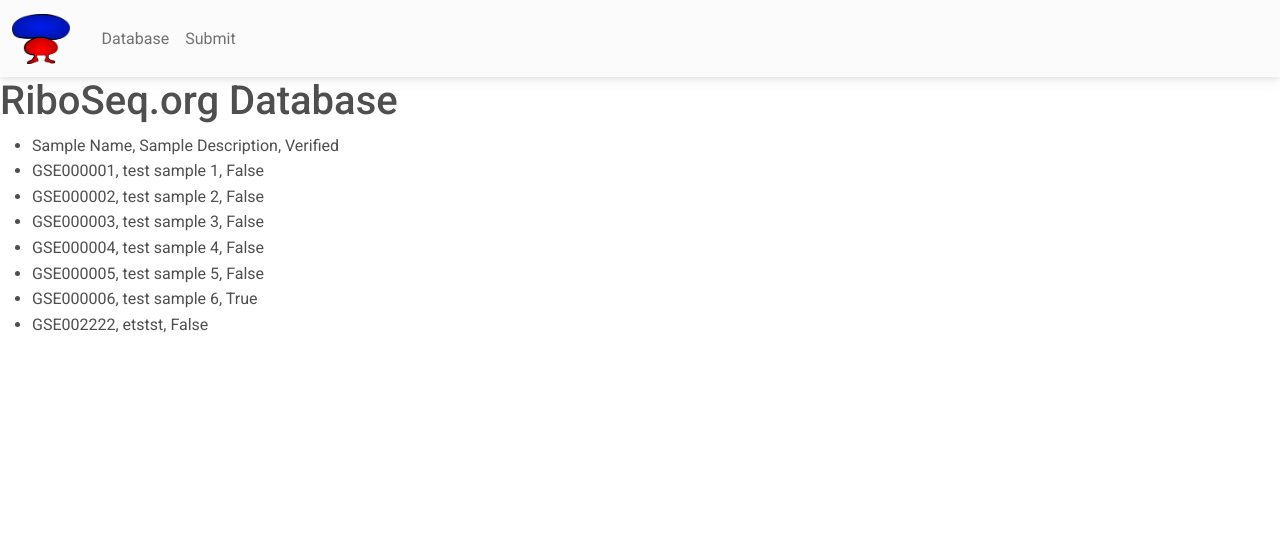
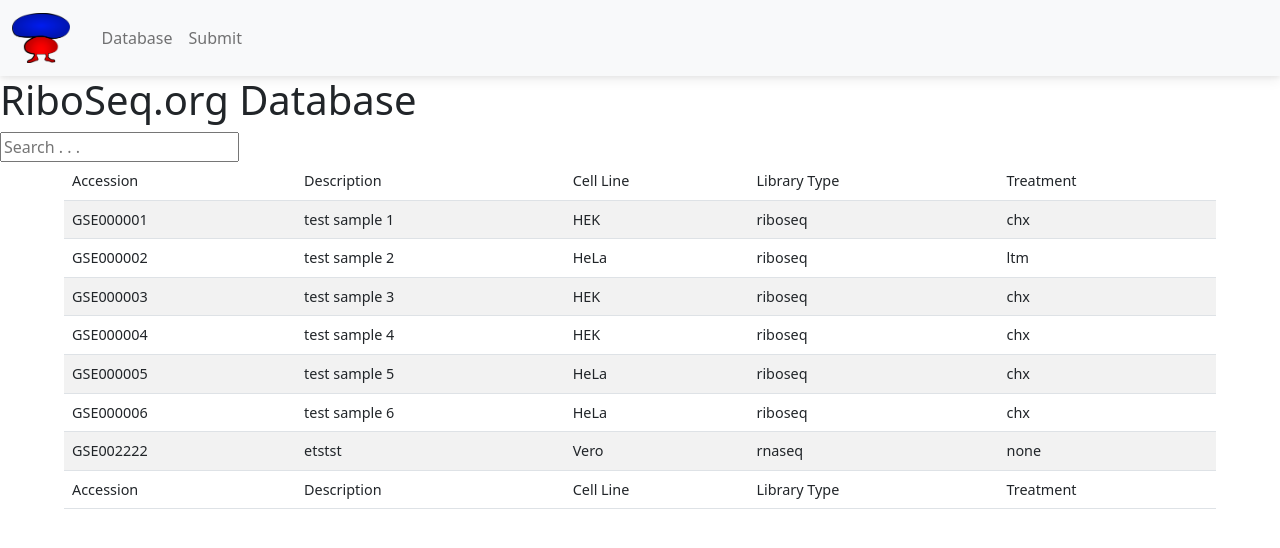
Before and after one commit to riboseqorg/riboseqorg.github.io, a Django app: page /db in a window 1280 px wide. Shown: the top 548 px of the page. Run offline with Django 4.2, Linux system fonts and the light colour scheme; data comes from the database, SQL or seed files in the repository; some libraries are stand-ins or nearby versions.

Commit message:
added database tables

```diff
--- a/riboseqorg/main/static/css/riboseq-css.css
+++ b/riboseqorg/main/static/css/riboseq-css.css
@@ -1,5 +1,6 @@
 @charset "utf-8";
-body {
+
+.riboseqorg {
 	background-color: rgb(244,234,223);
 	background-image: url(../images/150617-1415-page-background.jpg);
 	background-repeat: repeat-x;
--- a/riboseqorg/main/templates/main/base.html
+++ b/riboseqorg/main/templates/main/base.html
@@ -8,8 +8,6 @@
               href="{% static 'images/favicon.ico' %}"
               type="image/x-icon"/>
         <meta http-equiv="x-ua-compatible" content="ie=edge" />
-        <!-- <link rel="stylesheet"
-       href="https://maxcdn.bootstrapcdn.com/bootstrap/3.3.7/css/bootstrap.min.css"> -->
         <!-- MDB icon -->
         <link rel="icon"
               href="{% static 'images/favicon.ico' %}"
@@ -22,7 +20,7 @@
               href="https://fonts.googleapis.com/css2?family=Roboto:wght@300;400;500;700;900&display=swap"/>
         <!-- MDB -->
         <link rel="stylesheet" href="{% static 'css/mdb.min.css' %}" />
-        <!-- <link href="css/riboseq-css.css"  rel="stylesheet" type="text/css"> -->
+        <link href="{% static 'css/riboseq-css.css' %}"  rel="stylesheet" type="text/css">
         <title>
             {% block titile %}RiboSeq.Org{% endblock %}
         </title>
--- a/riboseqorg/main/templates/main/database.html
+++ b/riboseqorg/main/templates/main/database.html
@@ -1,11 +1,73 @@
 {% extends 'main/base.html' %}
 {% block title %}RiboSeq.Org Database{% endblock %}
 {% block content %}
+    <link rel="stylesheet" type="text/css" href="https://cdnjs.cloudflare.com/ajax/libs/twitter-bootstrap/5.2.0/css/bootstrap.min.css">
+    <link rel="stylesheet" type="text/css" href="https://cdn.datatables.net/1.13.1/css/dataTables.bootstrap5.min.css">
+    <link rel="stylesheet" type="text/css" href="https://cdn.datatables.net/searchpanes/2.1.0/css/searchPanes.bootstrap5.min.css">
+    <link rel="stylesheet" type="text/css" href="https://cdn.datatables.net/select/1.5.0/css/select.bootstrap5.min.css">
+    <script>
+        $(document).ready(function() {
+            var table = $('#example').DataTable({
+                searchPanes: true
+            });
+            table.searchPanes.container().prependTo(table.table().container());
+            table.searchPanes.resizePanes();
+        });
+    </script>
     <h1>RiboSeq.org Database</h1>
-    <ul>
-        <li>Sample Name, Sample Description, Verified</li>
-        {% for sample in ls.sample_set.all %}
-            <li>{{ sample.sample_name }}, {{ sample.sample_description }}, {{ sample.verified }}</li>
-        {% endfor %}
-    </ul>
+	<div class="fw-container">
+		<div class="fw-header">
+			<div class="nav-wrapper">
+				<div class="nav-search">
+					<div class="nav-item i-user">
+						<div class="account"></div>
+					</div>
+					<div class="nav-item search">
+						<form action="/q/" method="get">
+							<input type="text" name="q" placeholder="Search . . ." autocomplete="off">
+						</form>
+					</div>
+				</div>
+			</div>
+			<div class="nav-ad">
+				<div data-ea-publisher="datatablesnet" data-ea-type="image" data-ea-manual="true"></div>
+			</div>
+		</div>
+		<div class="fw-body">
+			<div class="content">
+
+                <table id="example" class="table table-striped nowrap" style="width:90%; margin-left:auto; margin-right:auto">
+                    <thead>
+                        <tr>
+                            <th>Accession</th>
+                            <th>Description</th>
+                            <th>Cell Line</th>
+                            <th>Library Type</th>
+                            <th>Treatment</th>
+                        </tr>
+                    </thead>
+                    <tbody>
+                        {% for sample in ls.sample_set.all %}
+                            <tr>
+                                <td>{{ sample.sample_name }}</td>
+                                <td>{{ sample.sample_description }}</td>
+                                <td>{{ sample.cell_line }}</td>
+                                <td>{{ sample.library_type }}</td>
+                                <td>{{ sample.treatment }}</td>
+                            </tr>
+                        {% endfor %}
+                    </tbody>
+                    <tfoot>
+                        <tr>
+                            <th>Accession</th>
+                            <th>Description</th>
+                            <th>Cell Line</th>
+                            <th>Library Type</th>
+                            <th>Treatment</th>
+                        </tr>
+                    </tfoot>
+                </table>
+            </div>
+        </div>
+    </div>
 {% endblock %}
--- a/riboseqorg/main/templates/main/home.html
+++ b/riboseqorg/main/templates/main/home.html
@@ -3,7 +3,7 @@
 {% load static %}
 {% block content %}
     <!-- RiboSeq.org -->
-    <div>
+    <div class="riboseqorg">
         <table id="Table_01"
                width="1001"
                height="1001"
```
